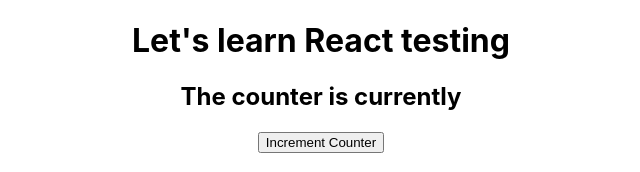
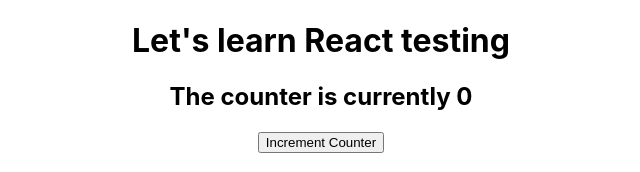
Before and after one commit to WesloTheWeb/udemy-TDD, a React (Create React App) app: page / in a window 1280 px wide. Shown: the top 172 px of the page, without its empty margins (319-959 px from the left). Built offline with nearby package versions, Linux system fonts and the light colour scheme.

Commit message:
Added functionality to increase counter, added test case for increase as well

```diff
--- a/src/App.js
+++ b/src/App.js
@@ -1,11 +1,21 @@
+import React, { useState } from 'react';
 import './App.css';
 
 function App() {
+
+  const [count, setCount] = useState(0);
+
+  const handleClick = () => setCount(count + 1);
+
   return (
     <div data-test="component-app" className="App">
       <h1>Let's learn React testing</h1>
-      <h2 data-test="counter-display">The counter is currently</h2>
-      <button data-test="increment-button">Increment Counter</button>
+      <h2 data-test="counter-display">The counter is currently&nbsp;
+      <span data-test="count">{count}</span>
+      </h2>
+      <button
+        data-test="increment-button"
+        onClick={handleClick}>Increment Counter</button>
     </div>
   );
 }
```
Also changed, not shown: 1 other file (tests, documents, lock files or other folders).
